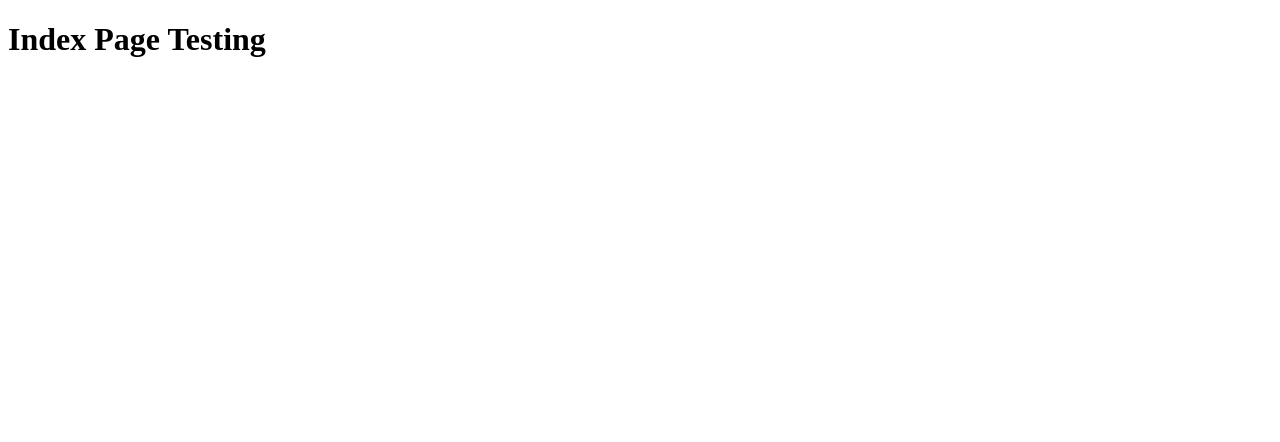
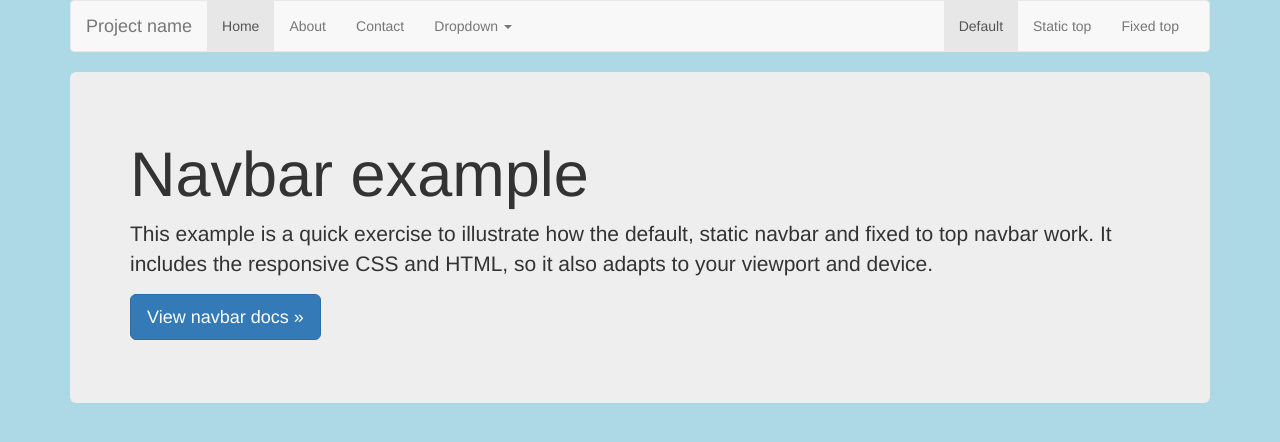
Before and after one commit to AhnafSunny/TTAPP, a Django app: page / in a window 1280 px wide. Shown: the top 442 px of the page. Run offline with Django 3.2, Linux system fonts and the light colour scheme; some libraries are stand-ins or nearby versions.

Commit message:
added css and made the index bootstrap boiler plate

```diff
--- /dev/null
+++ b/thettapp/static/thettapp/home.css
@@ -0,0 +1,3 @@
+body{
+    background-color: lightblue;
+}
--- a/thettapp/templates/thettapp/index.html
+++ b/thettapp/templates/thettapp/index.html
@@ -1,11 +1,89 @@
+
 <!DOCTYPE html>
 <html lang="en">
-<head>
-    <meta charset="UTF-8">
-    <title>index</title>
-</head>
-<body>
+  <head>
+    <meta charset="utf-8">
+    <meta http-equiv="X-UA-Compatible" content="IE=edge">
+    <meta name="viewport" content="width=device-width, initial-scale=1">
+    <!-- The above 3 meta tags *must* come first in the head; any other head content must come *after* these tags -->
+    <meta name="description" content="">
+    <meta name="author" content="">
+    <link rel="icon" href="../../favicon.ico">
 
-<h1>Index Page Testing</h1>
-</body>
+    <title>Navbar Template for Bootstrap</title>
+
+    <!-- Bootstrap core CSS -->
+    <!-- Latest compiled and minified CSS -->
+    <link rel="stylesheet" href="https://maxcdn.bootstrapcdn.com/bootstrap/3.3.7/css/bootstrap.min.css" integrity="sha384-BVYiiSIFeK1dGmJRAkycuHAHRg32OmUcww7on3RYdg4Va+PmSTsz/K68vbdEjh4u" crossorigin="anonymous">
+
+    <!-- Have to know how to change it to url call -->
+    <link href="/static/thettapp/home.css" rel="stylesheet">
+
+  </head>
+
+  <body>
+
+    <div class="container">
+
+      <!-- Static navbar -->
+      <nav class="navbar navbar-default">
+        <div class="container-fluid">
+          <div class="navbar-header">
+            <button type="button" class="navbar-toggle collapsed" data-toggle="collapse" data-target="#navbar" aria-expanded="false" aria-controls="navbar">
+              <span class="sr-only">Toggle navigation</span>
+              <span class="icon-bar"></span>
+              <span class="icon-bar"></span>
+              <span class="icon-bar"></span>
+            </button>
+            <a class="navbar-brand" href="#">Project name</a>
+          </div>
+          <div id="navbar" class="navbar-collapse collapse">
+            <ul class="nav navbar-nav">
+              <li class="active"><a href="#">Home</a></li>
+              <li><a href="#">About</a></li>
+              <li><a href="#">Contact</a></li>
+              <li class="dropdown">
+                <a href="#" class="dropdown-toggle" data-toggle="dropdown" role="button" aria-haspopup="true" aria-expanded="false">Dropdown <span class="caret"></span></a>
+                <ul class="dropdown-menu">
+                  <li><a href="#">Action</a></li>
+                  <li><a href="#">Another action</a></li>
+                  <li><a href="#">Something else here</a></li>
+                  <li role="separator" class="divider"></li>
+                  <li class="dropdown-header">Nav header</li>
+                  <li><a href="#">Separated link</a></li>
+                  <li><a href="#">One more separated link</a></li>
+                </ul>
+              </li>
+            </ul>
+            <ul class="nav navbar-nav navbar-right">
+              <li class="active"><a href="./">Default <span class="sr-only">(current)</span></a></li>
+              <li><a href="../navbar-static-top/">Static top</a></li>
+              <li><a href="../navbar-fixed-top/">Fixed top</a></li>
+            </ul>
+          </div><!--/.nav-collapse -->
+        </div><!--/.container-fluid -->
+      </nav>
+
+      <!-- Main component for a primary marketing message or call to action -->
+      <div class="jumbotron">
+        <h1>Navbar example</h1>
+        <p>This example is a quick exercise to illustrate how the default, static navbar and fixed to top navbar work. It includes the responsive CSS and HTML, so it also adapts to your viewport and device.</p>
+        <p>
+          <a class="btn btn-lg btn-primary" href="../../components/#navbar" role="button">View navbar docs &raquo;</a>
+        </p>
+      </div>
+
+    </div> <!-- /container -->
+
+
+    <!-- Bootstrap core JavaScript
+    ================================================== -->
+    <!-- Placed at the end of the document so the pages load faster -->
+    <script src="https://ajax.googleapis.com/ajax/libs/jquery/1.12.4/jquery.min.js"></script>
+    <script>window.jQuery || document.write('<script src="../../assets/js/vendor/jquery.min.js"><\/script>')</script>
+    <!-- Latest compiled and minified JavaScript -->
+    <script src="https://maxcdn.bootstrapcdn.com/bootstrap/3.3.7/js/bootstrap.min.js" integrity="sha384-Tc5IQib027qvyjSMfHjOMaLkfuWVxZxUPnCJA7l2mCWNIpG9mGCD8wGNIcPD7Txa" crossorigin="anonymous"></script>
+    <!-- IE10 viewport hack for Surface/desktop Windows 8 bug -->
+
+  </body>
 </html>
```
